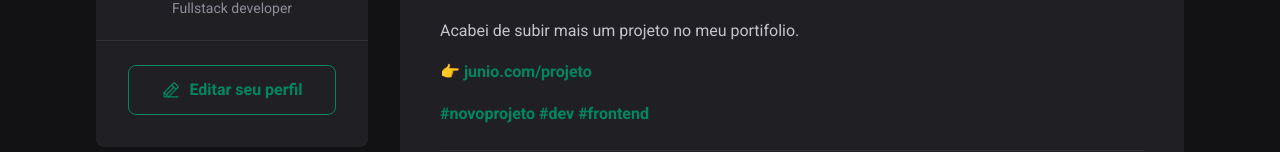
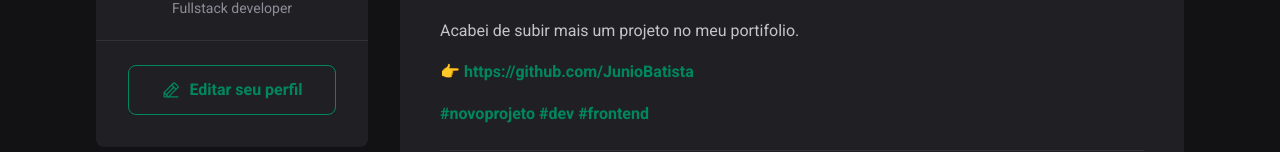
Before and after one commit to JunioBatista/Feed, a React (Vite) app: page / in a window 1280 px wide. Shown: the part 220-372 px from the top of the page. Built offline with nearby package versions, Linux system fonts and the light colour scheme.

Commit message:
change link

```diff
--- a/src/components/Post.jsx
+++ b/src/components/Post.jsx
@@ -21,7 +21,7 @@ export function Post(props) {
 
                 <p>Acabei de subir mais um projeto no meu portifolio.</p>
 
-                <p><a href="#">👉 junio.com/projeto</a></p>
+                <p><a href="#">👉 https://github.com/JunioBatista </a></p>
 
                 <p>
                     <a href="#">#novoprojeto</a> {' '}
```
